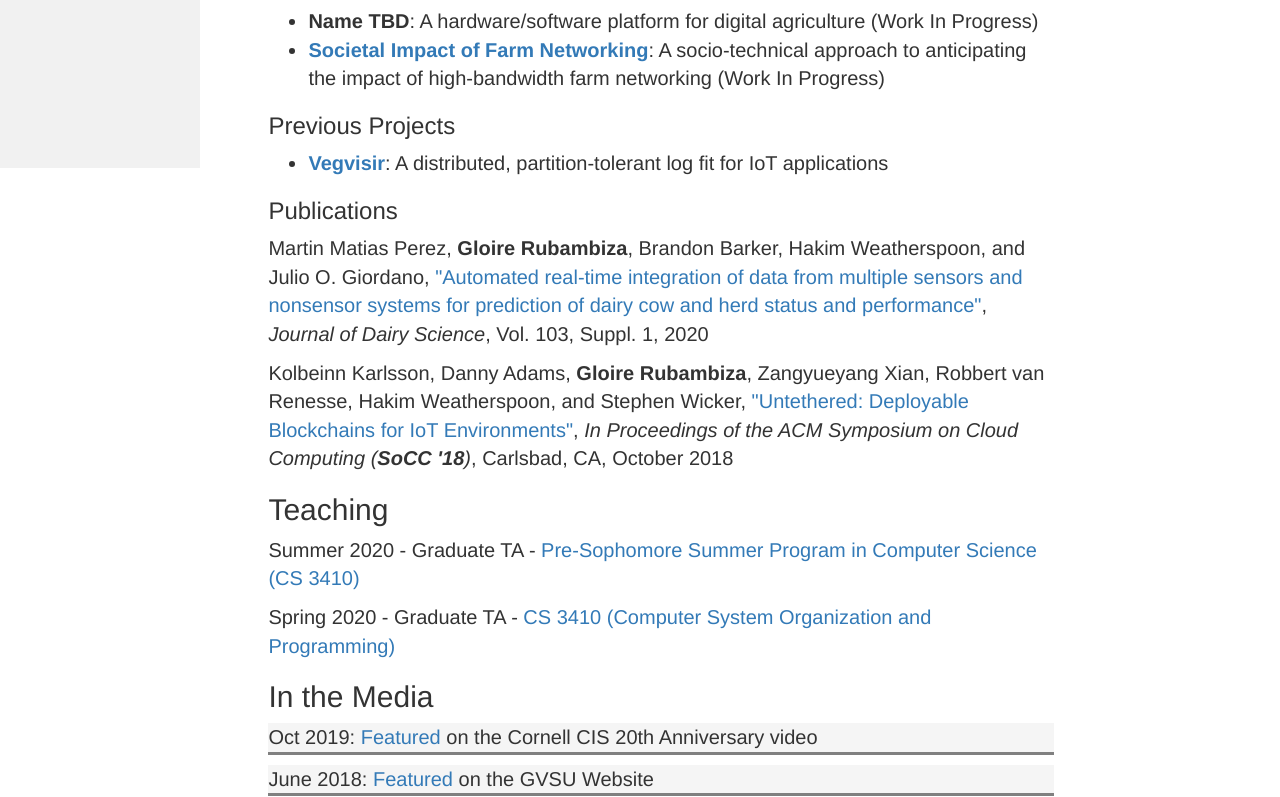
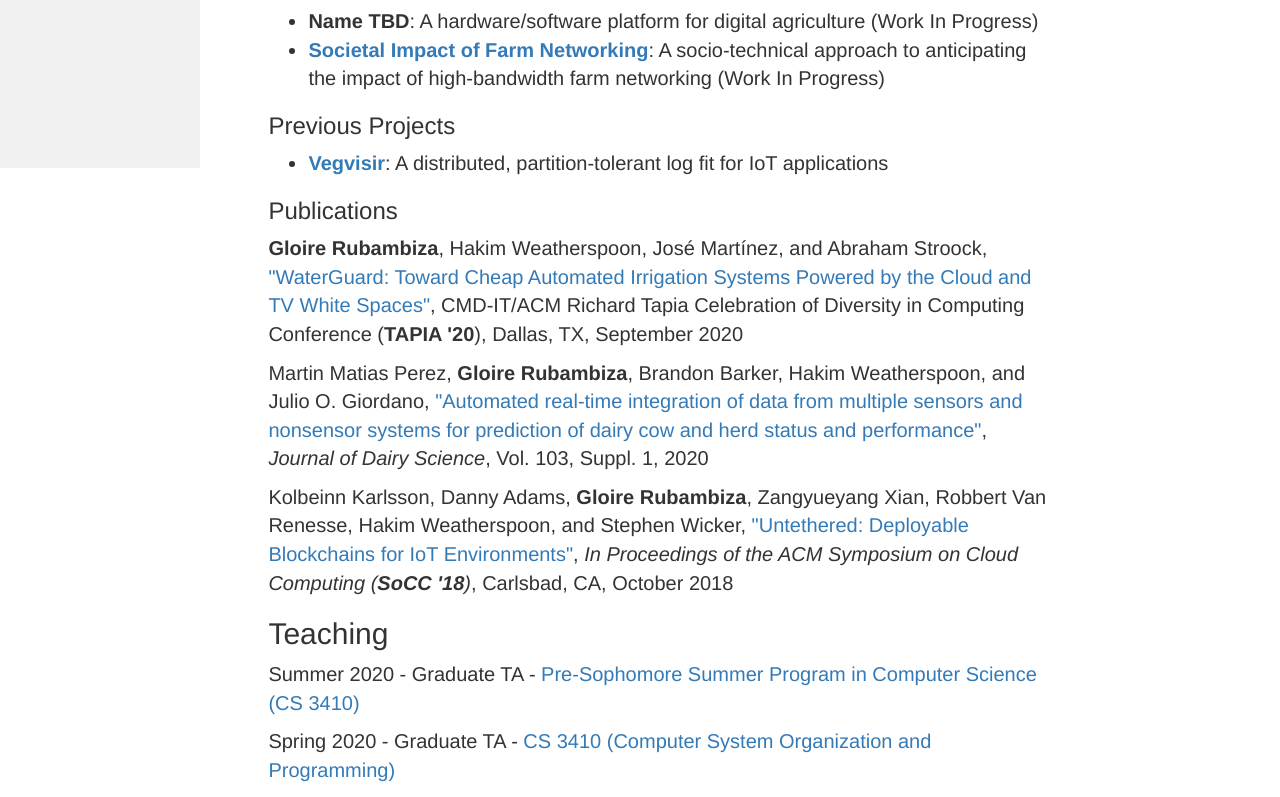
Before and after one commit to rubambiza/rubambiza.github.io, a plain HTML site: page index.html in a window 1280 px wide. Shown: the part 632-1429 px from the top of the page. Drawn offline with nearby package versions, Linux system fonts and the light colour scheme.

Commit message:
CV and pub update.

```diff
--- a/index.html
+++ b/index.html
@@ -60,7 +60,7 @@
                 <div id="home" class="menusections">
                     <div id="profile">
                         <img class="myimage" src="public/files/professional_image.jpg" alt="Avatar">
-                        <p class="myname">Gloire Rubambiza | [<a href="public/files/Gloire_Rubambiza_CV_8312020.pdf">CV</a>]</p>
+                        <p class="myname">Gloire Rubambiza | [<a href="public/files/Gloire_Rubambiza_CV_2212021.pdf">CV</a>]</p>
                     </div>
                     <p class="regulartext">I am a Ph.D. student at
                         <a href="https://cornell.edu/">Cornell University</a>, co-advised by
@@ -112,13 +112,20 @@
 
                     <h3>Publications</h3>
                     <p class="regulartext">
+                        <b>Gloire Rubambiza</b>, Hakim Weatherspoon, José Martínez, and Abraham Stroock,
+                        <a href="public/pubs/waterguard_TAPIA.pdf">
+                            "WaterGuard: Toward Cheap Automated Irrigation Systems Powered by the Cloud and TV White Spaces"</a>,
+                        CMD-IT/ACM Richard Tapia Celebration of Diversity in Computing Conference (<b>TAPIA '20</b>), Dallas, TX,
+                        September 2020
+                    </p>
+                    <p class="regulartext">
                         Martin Matias Perez, <b>Gloire Rubambiza</b>, Brandon Barker, Hakim Weatherspoon, and Julio O. Giordano,
                         <a href="https://www.adsa.org/Portals/0/SiteContent/Docs/Meetings/2020ADSA/ADSA2020_Abstracts.pdf?v20200708#page=127">
                             "Automated real-time integration of data from multiple sensors and nonsensor systems for prediction of dairy cow and herd status and performance"</a>,
                         <i>Journal of Dairy Science</i>, Vol. 103, Suppl. 1, 2020
                     </p>
                     <p class="regulartext">
-                        Kolbeinn Karlsson, Danny Adams, <b>Gloire Rubambiza</b>, Zangyueyang Xian, Robbert van Renesse, Hakim Weatherspoon, and Stephen Wicker,
+                        Kolbeinn Karlsson, Danny Adams, <b>Gloire Rubambiza</b>, Zangyueyang Xian, Robbert Van Renesse, Hakim Weatherspoon, and Stephen Wicker,
                         <a href="https://dl.acm.org/citation.cfm?id=3275450">"Untethered: Deployable Blockchains for IoT Environments"</a>,
                         <i>In Proceedings of the ACM Symposium on Cloud Computing (<b>SoCC '18</b>)</i>, Carlsbad, CA, October 2018
                     </p>
```
Also changed, not shown: 2 other files.
